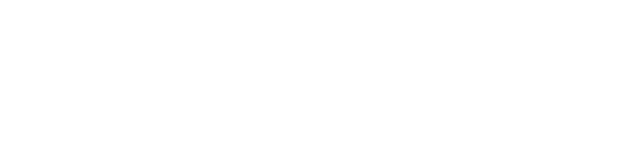
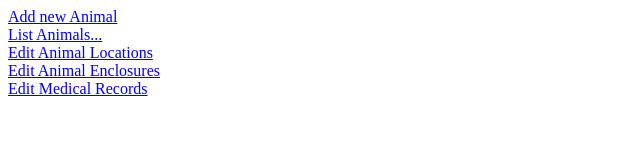
Before and after one commit to scottboyd-ai/Animal-Tracking-System, a website: page src/public/html/index.html in a window 1280 px wide. Shown: the whole page, without its empty margins (0-640 px from the left). Drawn offline with Linux system fonts and the light colour scheme.

Commit message:
Add initial index.html options, new animal page (empty), routes for new animals, and remove old dbtest.js.

```diff
--- a/src/dbtest.ts
+++ /dev/null
@@ -1,5 +0,0 @@
-import {Typegoose} from "typegoose";
-
-export async function saveObject(objectType: {new (): Typegoose}, object){
-    console.log( await new objectType().getModelForClass(object).save());
-}
--- a/src/public/html/index.html
+++ b/src/public/html/index.html
@@ -5,6 +5,20 @@
     <title>{{title}}</title>
 </head>
 <body>
-
+<div>
+    <a href="/animals/new">Add new Animal</a>
+</div>
+<div>
+    <a href="/animals/list">List Animals...</a>
+</div>
+<div>
+    <a href="/locations">Edit Animal Locations</a>
+</div>
+<div>
+    <a href="/enclosures">Edit Animal Enclosures</a>
+</div>
+<div>
+    <a href="/medicalRecords">Edit Medical Records</a>
+</div>
 </body>
 </html>
```
Also changed, not shown: src/public/html/newanimal.html (added, +10 -0 lines), src/routes.js (+8 -3 lines), src/routes.ts (+8 -1 lines), 1 other file.
